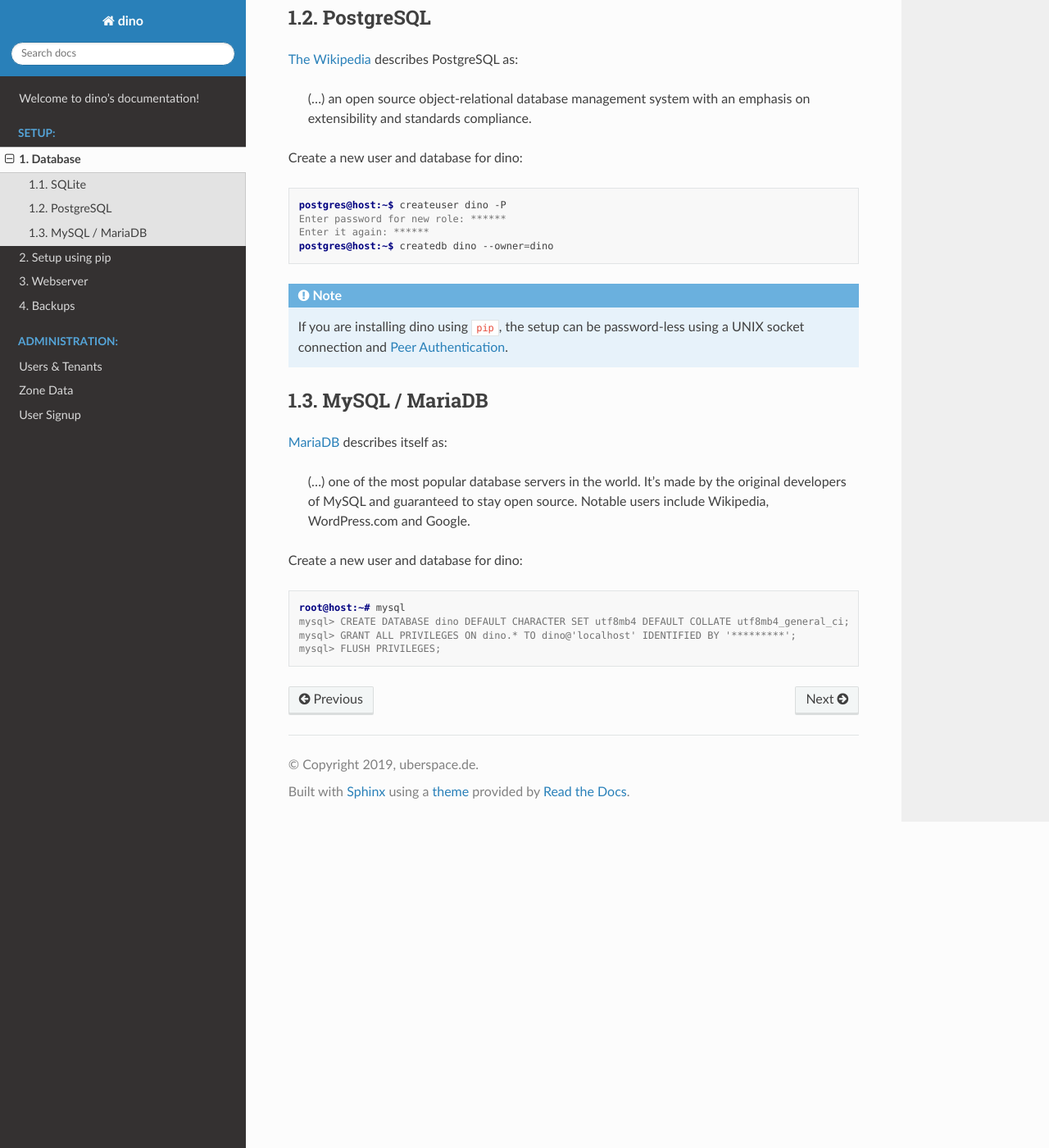
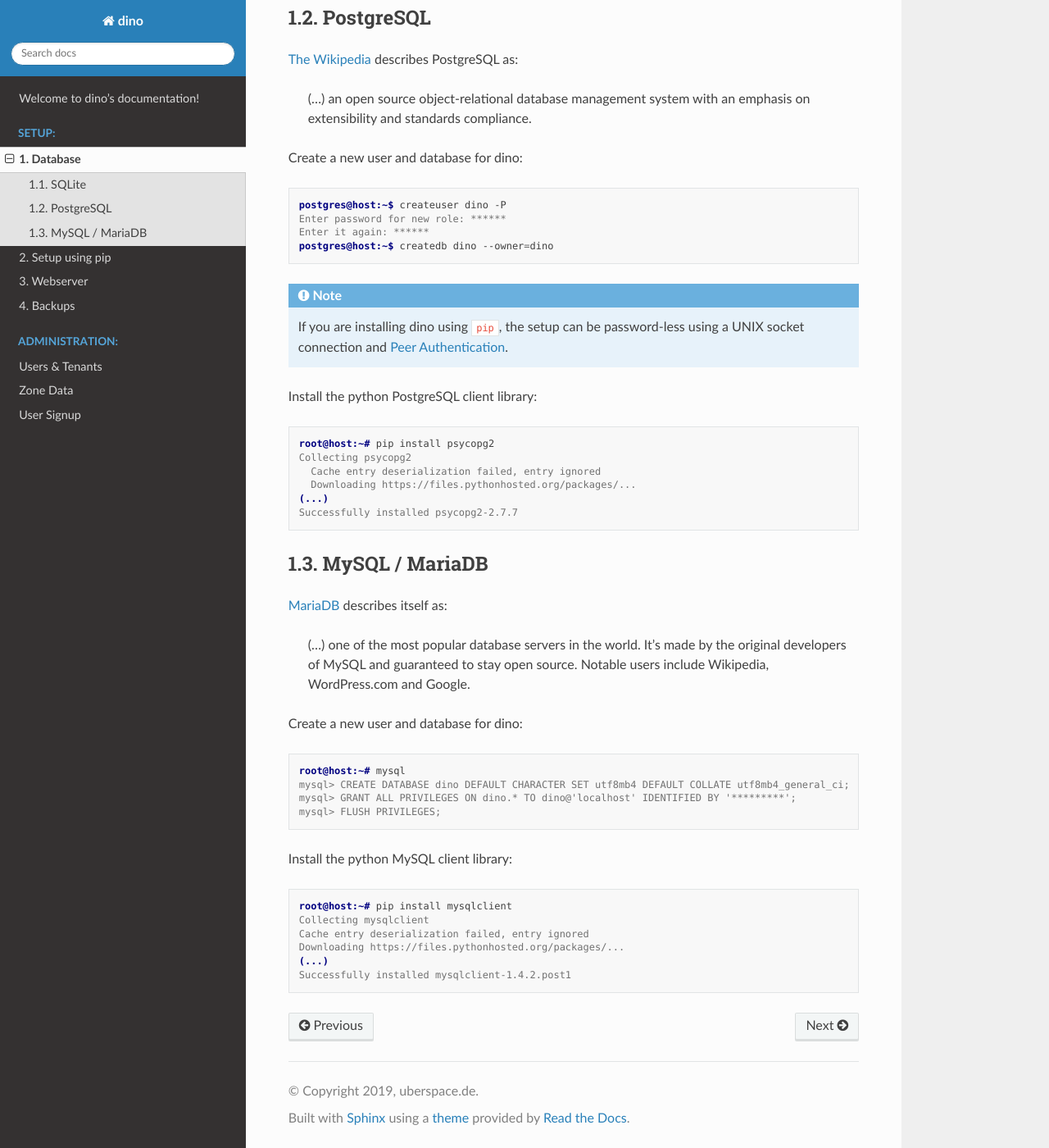
Before and after one commit to Uberspace/dino, a Sphinx documentation site: the page built from doc/database.rst, in a window 1280 px wide and 1400 px high, scrolled down 475 px. Shown: the whole window at 82% size. Built offline with Sphinx 7.4.7 and the Read the Docs theme 2.0.0, drawn with Linux system fonts in a browser that asks for light colours; the version number could not be read and is left out.

Commit message:
docs: install database libraries

```diff
--- a/doc/database.rst
+++ b/doc/database.rst
@@ -40,6 +40,17 @@ Create a new user and database for dino:
   If you are installing dino using ``pip``, the setup can be password-less using
   a UNIX socket connection and `Peer Authentication`_.
 
+Install the python PostgreSQL client library:
+
+.. code-block:: console
+
+  root@host:~# pip install psycopg2
+  Collecting psycopg2
+    Cache entry deserialization failed, entry ignored
+    Downloading https://files.pythonhosted.org/packages/...
+  (...)
+  Successfully installed psycopg2-2.7.7
+
 .. _`Peer Authentication`: https://www.postgresql.org/docs/current/auth-peer.html
 
 MySQL / MariaDB
@@ -59,3 +70,14 @@ Create a new user and database for dino:
   mysql> CREATE DATABASE dino DEFAULT CHARACTER SET utf8mb4 DEFAULT COLLATE utf8mb4_general_ci;
   mysql> GRANT ALL PRIVILEGES ON dino.* TO dino@'localhost' IDENTIFIED BY '*********';
   mysql> FLUSH PRIVILEGES;
+
+Install the python MySQL client library:
+
+.. code-block:: console
+
+  root@host:~# pip install mysqlclient
+  Collecting mysqlclient
+  Cache entry deserialization failed, entry ignored
+  Downloading https://files.pythonhosted.org/packages/...
+  (...)
+  Successfully installed mysqlclient-1.4.2.post1
```
